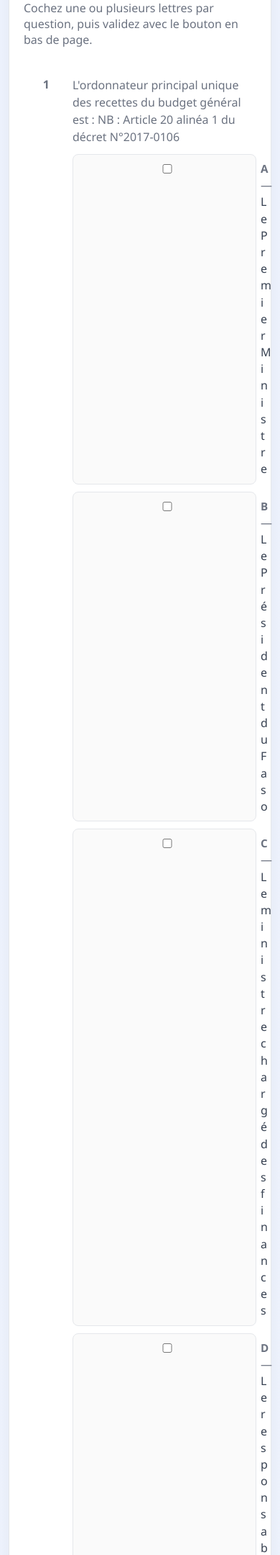
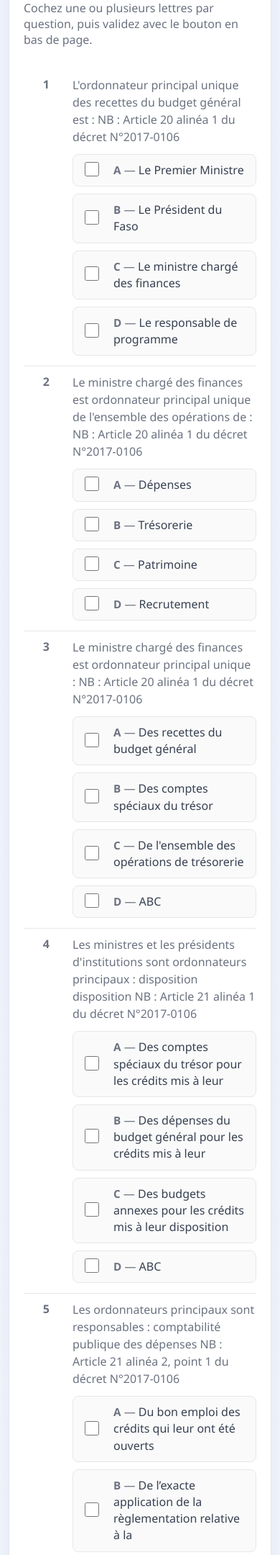
Before and after one commit to ouedrogo-svg/concourpro, a Django app: page /candidats/corrections/3/quiz/ in a window 390 px wide. Shown: the part 265-2425 px from the top of the page at 72% size. Run offline with Django 5.2, Linux system fonts and the light colour scheme; a user stored in the database is signed in; data comes from the database, SQL or seed files in the repository.

Commit message:
Amélioration responsive Android

```diff
--- a/cours/static/cours/styles.css
+++ b/cours/static/cours/styles.css
@@ -628,24 +628,29 @@ button:hover, .btn:hover {
 
 .quiz-option {
     display: flex;
-    align-items: flex-start;
+    align-items: center;
     gap: 10px;
     cursor: pointer;
     line-height: 1.45;
+    min-width: 0;
 }
 
 .quiz-option-proposition {
     flex-direction: row;
-    align-items: flex-start;
-    padding: 8px 10px;
+    align-items: center;
+    padding: 10px 12px;
     border-radius: 8px;
     border: 1px solid var(--border, #e2e8f0);
     background: var(--surface-2, rgba(0, 0, 0, 0.02));
 }
 
 .quiz-option-proposition input[type="checkbox"] {
-    margin-top: 5px;
+    margin-top: 0;
+    margin-right: 10px;
     flex-shrink: 0;
+    width: 20px;
+    height: 20px;
+    accent-color: var(--primary);
 }
 
 .quiz-prop-inline {
```
